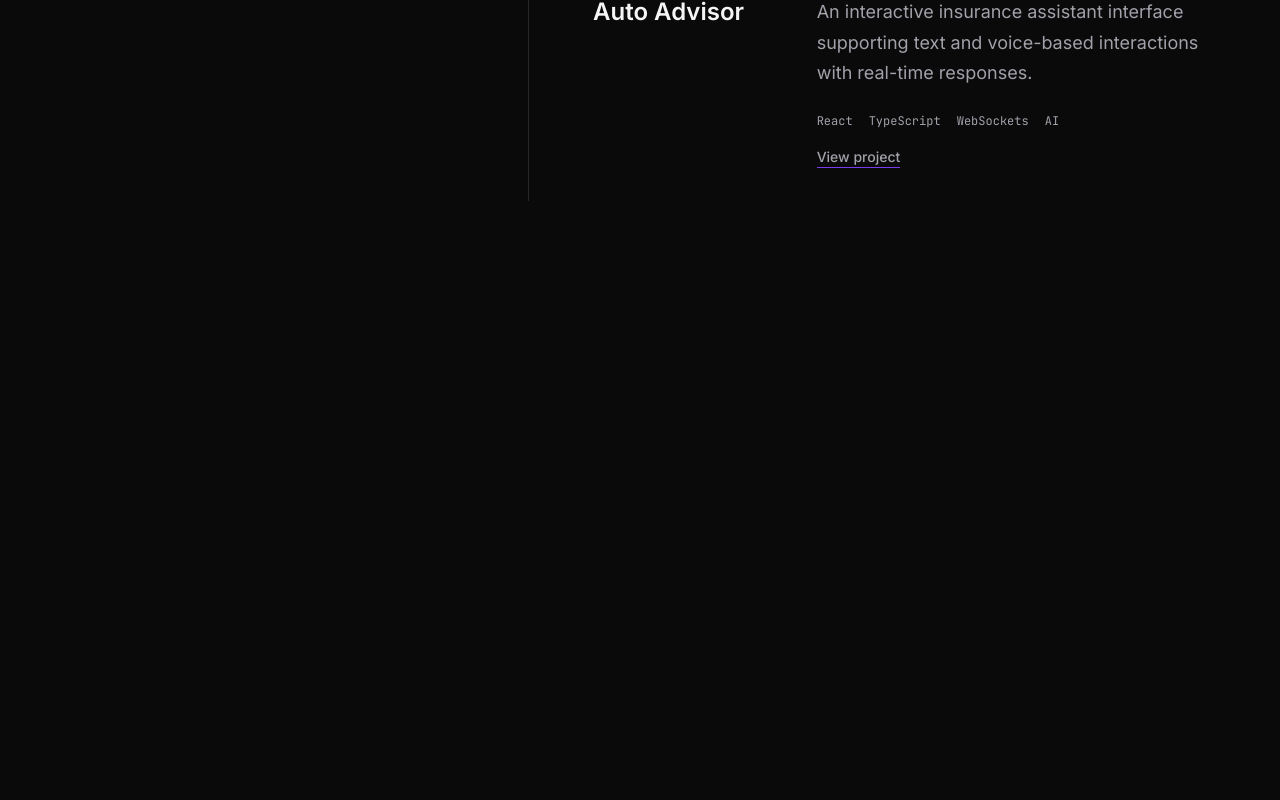
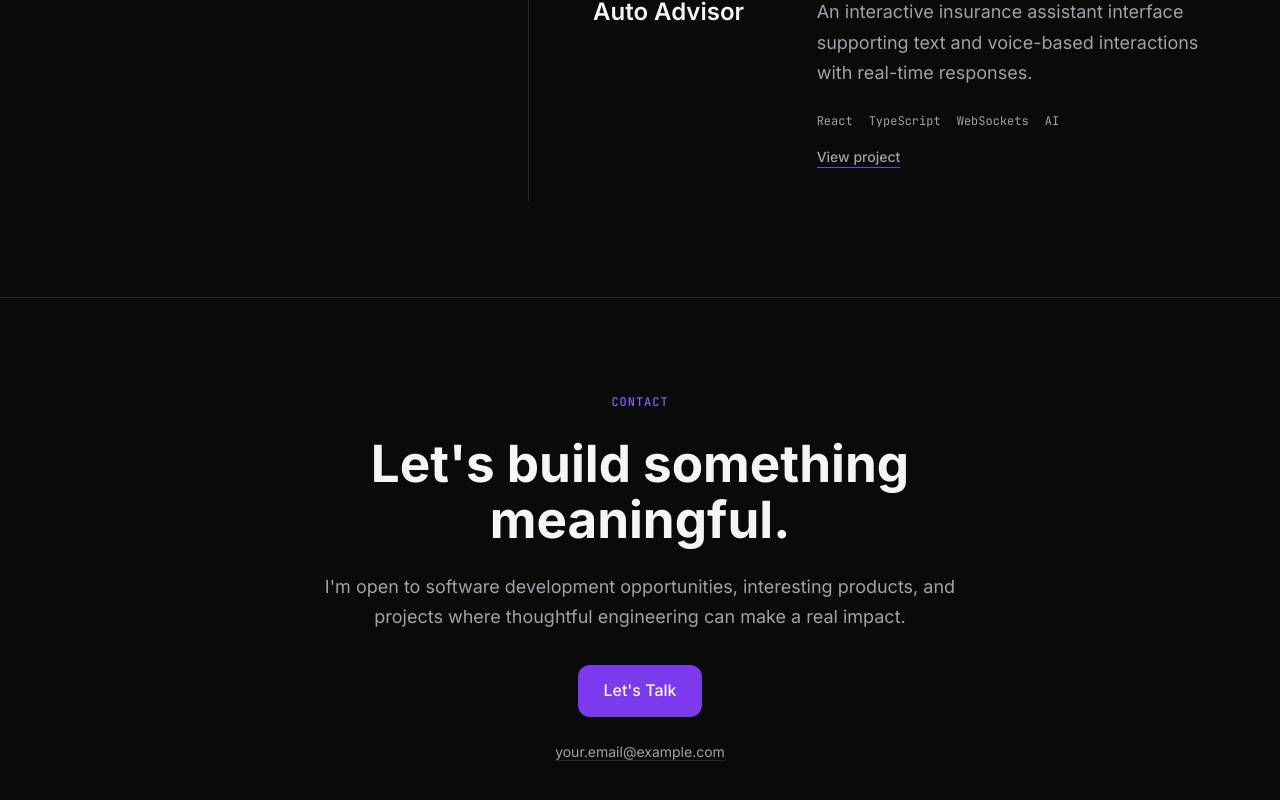
Before and after one commit to Prachi24599/my-portfolio, a React (Vite) app: page / in a window 1280 px wide. Shown: the part 2854-3654 px from the top of the page. Before the commit the page ends 3151 px from the top, so only its background shows below. Built offline with nearby package versions, Linux system fonts and the light colour scheme.

Commit message:
contact section added

```diff
--- a/src/App.tsx
+++ b/src/App.tsx
@@ -1,5 +1,6 @@
 import Navbar from './components/Navbar'
 import About from './sections/About'
+import Contact from './sections/Contact'
 import Experience from './sections/Experience'
 import Hero from './sections/Hero'
 import Projects from './sections/Projects'
@@ -13,6 +14,7 @@ function App() {
         <About />
         <Experience />
         <Projects />
+        <Contact />
       </main>
     </>
   )
--- /dev/null
+++ b/src/sections/Contact.css
@@ -0,0 +1,62 @@
+.contact {
+  border-top: 1px solid var(--color-border);
+}
+
+.contact__container {
+  display: flex;
+  justify-content: center;
+  text-align: center;
+}
+
+.contact__content {
+  max-width: 72ch;
+}
+
+.contact__label {
+  margin-bottom: var(--space-6);
+  color: var(--color-accent-hover);
+  font-family: var(--font-mono);
+  font-size: var(--font-size-caption);
+  font-weight: var(--font-weight-medium);
+  letter-spacing: 0.08em;
+  line-height: var(--line-height-caption);
+}
+
+.contact h2 {
+  max-width: 18ch;
+  margin-inline: auto;
+}
+
+.contact__description {
+  max-width: 60ch;
+  margin: var(--space-6) auto 0;
+  font-size: var(--font-size-large-body);
+  line-height: var(--line-height-large-body);
+}
+
+.contact .button {
+  margin-top: var(--space-8);
+}
+
+.contact__email {
+  margin-top: var(--space-6);
+  color: var(--color-text-secondary);
+  font-size: var(--font-size-small);
+  font-style: normal;
+  line-height: var(--line-height-small);
+}
+
+.contact__email a {
+  border-bottom: 1px solid var(--color-border);
+  transition: color 180ms ease, border-color 180ms ease;
+}
+
+.contact__email a:hover {
+  border-color: var(--color-accent-hover);
+  color: var(--color-accent-hover);
+}
+
+.contact__email a:focus-visible {
+  outline: 2px solid var(--color-accent-hover);
+  outline-offset: var(--space-1);
+}
--- /dev/null
+++ b/src/sections/Contact.tsx
@@ -0,0 +1,31 @@
+import Button from '../components/Button'
+import Container from '../components/Container'
+import './Contact.css'
+
+function Contact() {
+  const handleContactClick = () => {
+    window.location.href = 'mailto:your.email@example.com'
+  }
+
+  return (
+    <section id="contact" className="section contact">
+      <Container className="contact__container">
+        <div className="contact__content">
+          <p className="contact__label">CONTACT</p>
+          <h2>Let&apos;s build something meaningful.</h2>
+          <p className="contact__description">
+            I&apos;m open to software development opportunities, interesting
+            products, and projects where thoughtful engineering can make a real
+            impact.
+          </p>
+          <Button onClick={handleContactClick}>Let&apos;s Talk</Button>
+          <address className="contact__email">
+            <a href="mailto:your.email@example.com">your.email@example.com</a>
+          </address>
+        </div>
+      </Container>
+    </section>
+  )
+}
+
+export default Contact
```
